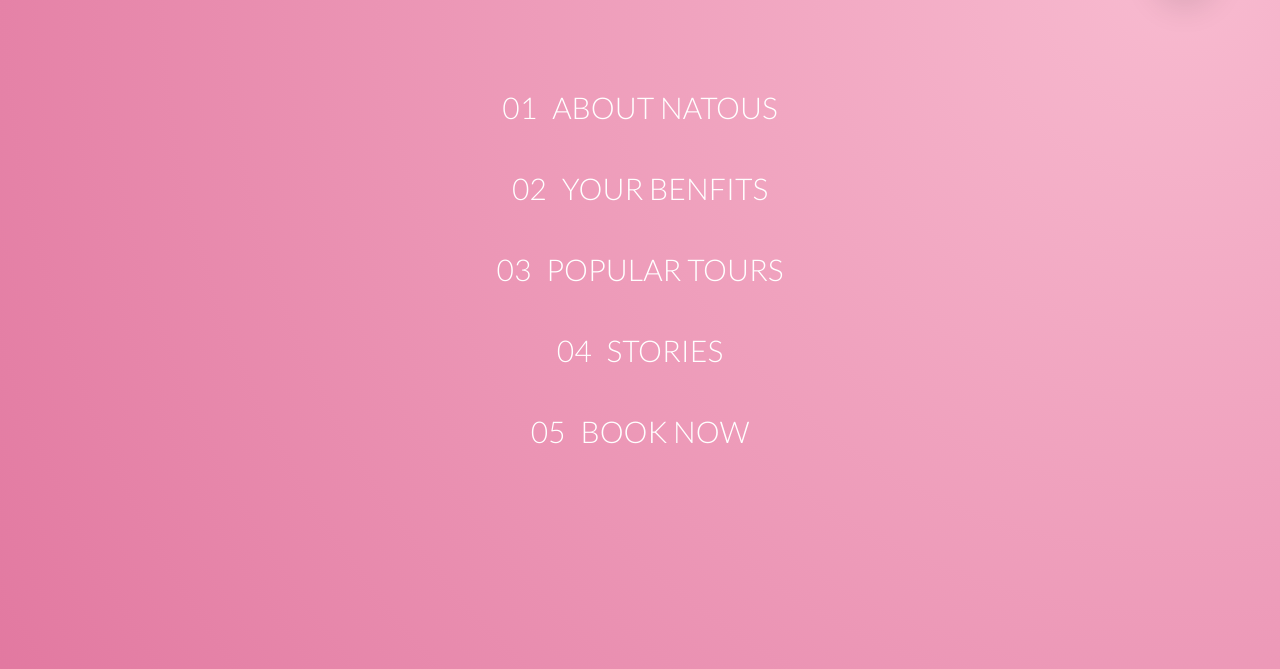
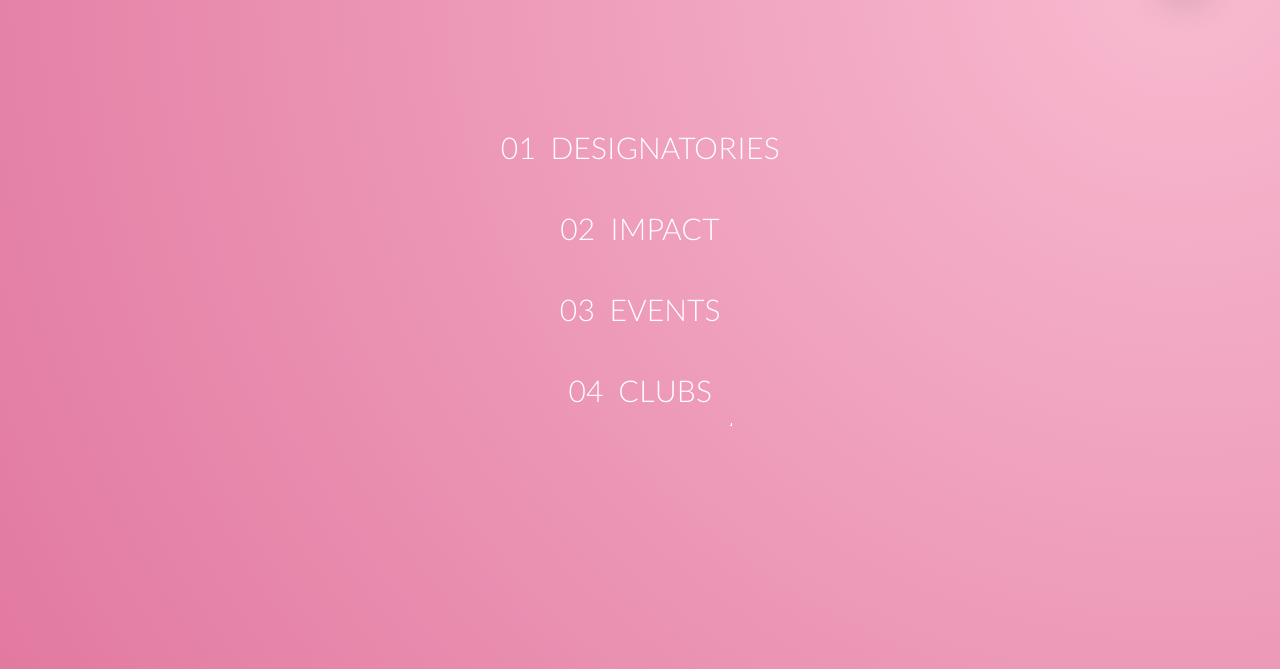
Before and after one commit to Manan-YMCA/dws-website, a plain HTML site: page index.html in a window 1280 px wide. Both pictures are taken after a click on the label 1185 px from the left and 95 px from the top of the page. Shown: the part 131-800 px from the top of the page. Drawn offline with Linux system fonts and the light colour scheme.

Commit message:
udate nav

```diff
--- a/index.html
+++ b/index.html
@@ -28,11 +28,10 @@
 
         <nav class="navigation__nav">
             <ul class="navigation__list">
-                <li class="navigation__item"><a href="#" class="navigation__link"><span>01</span>About Natous</a></li>
-                <li class="navigation__item"><a href="#" class="navigation__link"><span>02</span>Your benfits</a></li>
-                <li class="navigation__item"><a href="#" class="navigation__link"><span>03</span>Popular tours</a></li>
-                <li class="navigation__item"><a href="#" class="navigation__link"><span>04</span>Stories</a></li>
-                <li class="navigation__item"><a href="#" class="navigation__link"><span>05</span>Book now</a></li>
+                <li class="navigation__item"><a href="#" class="navigation__link"><span>01</span>Designatories</a></li>
+                <li class="navigation__item"><a href="#" class="navigation__link"><span>02</span>Impact</a></li>
+                <li class="navigation__item"><a href="#" class="navigation__link"><span>03</span>Events</a></li>
+                <li class="navigation__item"><a href="#" class="navigation__link"><span>04</span>Clubs</a></li>
             </ul>
         </nav>
     </div>
```
